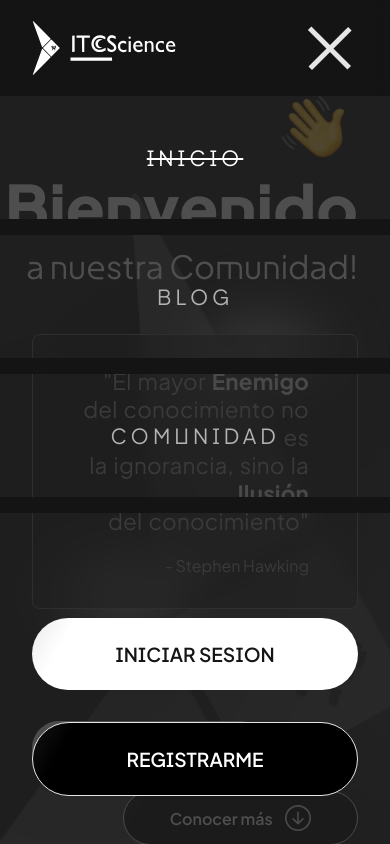
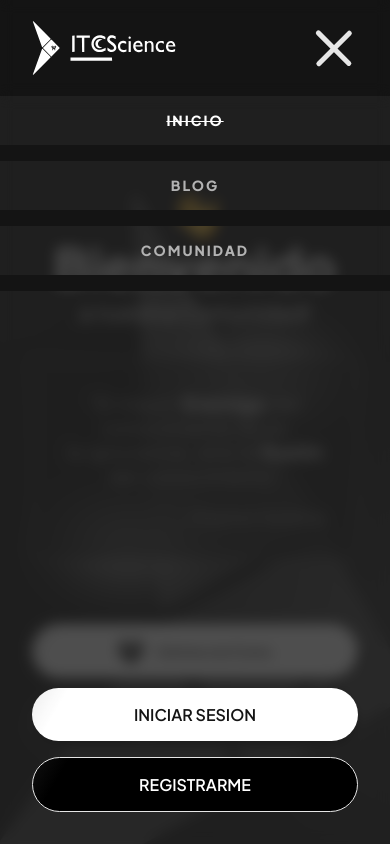
Before and after one commit to fr4nkd3v/ITCScience-Home-Page, a website: page src/index.pug in a window 390 px wide. Both pictures are taken after a click on the element 330 px from the left and 47 px from the top of the page. Shown: the top 844 px of the page. Drawn offline with nearby package versions, Linux system fonts and the light colour scheme; files that its build step writes are made by us from their sources; files whose address does not match are found by name.

Commit message:
chore: improve menu styles & responsive grid

```diff
--- a/public/script.js
+++ b/public/script.js
@@ -1,4 +1,5 @@
 // Variables
+const body = document.querySelector('body');
 const menuBtn = document.querySelector('header .menu');
 const lateralMenuPanel = document.querySelector('header .lateral-menu');
 const handIcon = document.querySelector('.initial .header .hand')
@@ -6,6 +7,7 @@ const handIcon = document.querySelector('.initial .header .hand')
 // Handlers
 function handlerClickMenuBtn() {
   menuBtn.classList.toggle('active');
+  body.classList.toggle('no-scroll')
 }
 function setHandAnimation() {
   if (handIcon.classList.contains('first-animate') || handIcon.classList.contains('animate'))
--- a/src/index.pug
+++ b/src/index.pug
@@ -54,8 +54,8 @@ html(lang="es")
       section.initial: .wrapper
 
           .header.font-style-3
-            img.hand(src="./assets/images/hand.png", alt="")
-            | #[span Bienvenido ] a nuestra Comunidad!
+            span.highlight #[img.hand(src="./assets/images/hand.png", alt="")] Bienvenido
+            span a nuestra Comunidad!
 
           .wrapper-quote
             .back-quote
--- a/src/sass/_custom.scss
+++ b/src/sass/_custom.scss
@@ -54,7 +54,6 @@ $secondary-color: #fff;
   100% { transform: rotate(180deg); }
 }
 
-
 // @keyframes rotate {
 //   0% {transform: rotate(0deg);}
 //   100% {transform: rotate(360deg);}
--- a/src/sass/_media-queries.scss
+++ b/src/sass/_media-queries.scss
@@ -1,61 +1,21 @@
-// Custom media query for background (.back) for section.initial
-@media screen and (max-width: 1069px) {
-
-  section.initial .wrapper{
-    & > .back {
-      opacity: .2;
-    }
-  }
-
-}
-
-// Custom media query
+// Custom media queries
 @media screen and (max-width: 1250px) {
   section.our .content .paragraphs p {
     width: 40%;
   }
 }
 
-/* Pantallas grandes (desktops de menos de 1200px) */
-@media screen and (max-width: 1199px) {
-
-
-  section.community .wrapper {
-
-    align-items: center;
-
-    .header, p, .stats {
-      width: 100%;
-    }
-    .header { align-items: center; }
-
-    p {
-      max-width: 50rem;
-      text-align: center;
-    }
-
-    .stats { justify-content: center; }
-
-    .img-wrapper {
-      position: relative;
-      top: initial; right: initial;
-      transform: initial;
-      width: fit-content;
-    }
-  }
-
-}
-
-
-// Custom media query for section.groups
+// Custom media queries
 @media screen and (max-width: 1090px) {
-
   section.groups .content {
     grid-template-columns: 1fr;
-    row-gap: 0;
+    row-gap: 2rem;
 
     .group:nth-child(n) {
-      & > img { width: 11rem; }
+      & > img {
+        max-width: 13rem;
+        width: 100%;
+      }
 
       .circle, .back { width: 16rem; height: 16rem; }
 
@@ -75,10 +35,41 @@
   }
 }
 
+/* Pantallas grandes (desktops de menos de 1200px) */
+@media screen and (max-width: 1199px) {
+  section.community .wrapper {
+    align-items: center;
+
+    .header, p, .stats { width: 100%; }
+    .header { align-items: center; }
+
+    p {
+      max-width: 50rem;
+      text-align: center;
+    }
+
+    .stats { justify-content: center; }
+
+    .img-wrapper {
+      position: relative;
+      top: initial; right: initial;
+      transform: initial;
+      width: fit-content;
+    }
+  }
+}
+
+// Custom media queries
+@media screen and (max-width: 1069px) {
+  section.initial .wrapper{
+    & > .back {
+      opacity: .2;
+    }
+  }
+}
 
 /* Pantallas medianas (tablets de menos de 992px) */
 @media screen and (max-width: 991px) {
-
   section.our .content {
     gap: 5rem;
 
@@ -153,22 +144,47 @@
   }
 }
 
-
+// Custom media queries
 @media screen and (max-width: 860px) {
-  // cambios del menú y nav
   header {
     .menu, .lateral-menu { display: flex; }
+    nav, .session-options { display: none; }
+  }
 
-    nav, .session-options { display: none; }
-
+  section.initial > .wrapper {
+    gap: 2rem;
   }
 }
 
-
 /* Pantallas pequeñas (móviles en landscape de menos de 768px) */
 @media screen and (max-width: 767px) {
-
-
+  section.initial {
+    .header {
+      font-size: 1.4rem;
+      .highlight {
+        font-size: 3.2rem;
+        line-height: 90%;
+        .hand { width: 3rem; }
+      }
+      span:last-child {
+        margin-top: 10px;
+      }
+    }
+    .quote > p {
+      font-size: 1.2rem;
+    }
+  }
+  section.our {
+    .header .title span {
+      font-size: 3.4rem;
+    }
+    .content .paragraphs {
+      padding: 0;
+      p {
+        width: 100%;
+      }
+    }
+  }
   section.groups .content {
     row-gap: 4rem;
 
@@ -182,27 +198,41 @@
       }
     }
 
-    .group:nth-child(1),
-    .group:nth-child(3) { justify-self: end; }
-    .group:nth-child(2),
-    .group:nth-child(4) { justify-self: start; }
+    .group:nth-child(odd) { justify-self: end; }
+    .group:nth-child(even) { justify-self: start; }
 
     &::before { opacity: .5; }
     &::after { background-color: $gray-4-color; }
   }
 
+  p, span {
+    font-size: .87rem;
+  }
 }
 
-
+// Custom media queries
 @media screen and (max-width: 650px) {
-
-
-  section.community .wrapper {
-
+  section.initial {
+    & > .wrapper {
+      align-items: center;
+    }
     .header {
       text-align: center;
+      display: flex;
+      flex-direction: column;
     }
-
+    .quote {
+      padding: 2rem;
+      p:first-child {
+        text-align: center;
+      }
+    }
+    .row {
+      justify-content: center;
+    }
+  }
+  section.community .wrapper {
+    .header { text-align: center; }
     .img-wrapper {
       width: 100%; height: auto;
 
@@ -210,9 +240,7 @@
       .ping { width: .5rem; height: .5rem; }
     }
   }
-
 }
-
 
 /* Pantallas muy pequeñas (móviles en portrait de menos de 576px) */
 @media screen and (max-width: 575px) {
@@ -221,10 +249,14 @@
     & > .row {
       gap: 1rem;
       flex-direction: column;
-      a:first-child { align-self: flex-start; }
+      align-items: center;
+
+      a {
+        max-width: 28rem;
+        width: 100%;
+      }
       a:last-child {
-        align-self: flex-end;
-        padding: 0 2.8rem;
+        flex-direction: row-reverse;
       }
     }
   }
@@ -235,4 +267,13 @@
     }
   }
 
+  section.groups .content {
+    .group:nth-child(n) {
+      grid-template-columns: 50% 50%;
+      row-gap: 2rem;
+    }
+    &::before {
+      background-size: auto 100%;
+    }
+  }
 }
--- a/src/sass/main.scss
+++ b/src/sass/main.scss
@@ -19,6 +19,13 @@ body {
   font-weight: 400;
   font-style: normal;
   overflow-x: hidden;
+}
+body.no-scroll {
+  overflow: hidden;
+}
+
+p, span {
+  font-size: 1rem;
 }
 
 span::selection,
@@ -113,12 +120,16 @@ section .wrapper > .header {
     font-weight: 800;
     font-feature-settings: 'ss03';
     color: $secondary-color;
+    text-align: center;
+    span {
+      font-size: inherit;
+    }
   }
 
   p {
     color: $gray-9-color;
     margin-top: 2.6rem;
-    line-height: 2.2rem;
+    line-height: 180%;
     letter-spacing: .5px;
     word-spacing: 1px;
   }
@@ -126,14 +137,23 @@ section .wrapper > .header {
 
 
 header {
-  position: relative; z-index: 30;
+  position: relative;
+  z-index: 30;
   height: 6rem;
   display: flex;
   justify-content: center;
   font-weight: 700;
   font-size: .9rem;
+
+  &::before {
+    content: '';
+    display: block;
+    position: absolute;
+    top: 0; left: 0;
+    width: 100%; height: 100%;
     background-color: rgba(20, 20, 20, 40%);
     backdrop-filter: blur(7px);
+  }
 
   .wrapper {
     display: flex;
@@ -216,7 +236,7 @@ header {
     justify-content: space-between;
     align-items: flex-end;
     position: relative;
-    width: 3.5rem; height: 2.3rem;
+    width: 3.0rem; height: 2.0rem;
     cursor: pointer;
 
     .line {
@@ -224,6 +244,7 @@ header {
 
       height: .3rem;
       background-color: $gray-9-color;
+      border-radius: 0.15rem;
       transition: all .2s ease-in-out;
     }
     .line:nth-child(1) {
@@ -266,29 +287,30 @@ header {
     flex-direction: column;
     justify-content: space-between;
     width: 100%; height: calc(100vh - 6rem);
-    padding-bottom: 1rem;
     position: absolute;
     top: 6rem; left: 100%;
 
     background-color: #222222cc;
-    backdrop-filter: blur(3px);
-
+    backdrop-filter: blur(7px);
     transition: left .5s ease-in-out;
 
-
-    li > a {
+    li {
+      transition: background-color .2s;
+      &:hover {
+        background-color: rgba(0 ,0 ,0, .4);
+      }
+      & > a {
         position: relative;
         width: 100%;
         display: flex;
         justify-content: center;
 
         font-size: 1.3rem;
-      font-weight: 400;
-      letter-spacing: 4px;
+        font-weight: 800;
+        letter-spacing: 2px;
         color: $gray-7-color;
-      padding: 3rem 0;
+        padding: 1rem 0;
         border-bottom: 1rem solid $primary-color;
-      font-feature-settings: 'ss01';
         transition: color .3s, text-shadow .3s;
 
         &.active {
@@ -296,45 +318,31 @@ header {
           color: $secondary-color;
         }
 
-      span { position: relative; }
-
+        &:not(.active) {
+          &:hover {
+            color: $gray-9-color;
+            text-shadow: 0 0 10px #ffffff88;
+          }
         }
 
-    li > a:not(.active) {
-
-      span::after {
-        content: ""; display: block;
-        position: absolute;
-        top: calc(100% + .5rem);
-        width: 0rem; height: 2px;
-        background-color: $gray-7-color;
-        left: 50%;
+        span {
+          position: relative;
           transition: width .3s, left .3s;
-      }
-
-      &:hover {
-
-        color: $gray-9-color;
-        text-shadow: 0 0 10px #ffffff88;
-
-        span::after {
-          width: 100%; left: 0px;
-          background-color: $gray-9-color;
         }
       }
     }
 
+
     .lat-session-options {
-      display: flex; gap: 2rem;
+      display: flex; gap: 1rem;
       flex-direction: column;
       padding: 2rem;
 
       a {
-        font-size: 1.2rem;
+        font-size: 1rem;
         height: auto;
-        padding: 1.5rem 0;
+        padding: 1rem 0;
         border-radius: 3rem;
-        font-feature-settings: 'ss01';
       }
     }
   }
@@ -353,6 +361,8 @@ section.initial {
     flex-direction: column;
     align-items: flex-end;
     justify-content: center;
+    padding-top: 2rem;
+    padding-bottom: 2rem;
   }
 
   .header {
@@ -362,15 +372,18 @@ section.initial {
     color: $secondary-color;
     text-align: right;
     span {
+      font-size: inherit;
+    }
+    .highlight {
       font-size: 4rem;
       font-weight: 800;
-    }
       .hand {
         width: 4rem;
-      margin-right: .8rem;
         transform: rotate(0deg);
         transform-origin: 90% 90%;
       }
+    }
+
     .hand.first-animate {
       animation: hi 1.2s ease-in-out 1s;
     }
@@ -441,20 +454,21 @@ section.initial {
     background-color: #18181888;
     backdrop-filter: blur(8px);
 
-    font-size: 1.4rem;
     padding: 2rem 3rem;
     color: $gray-6-color;
     border: 1px solid $gray-4-color;
     border-radius: .5rem;
-    text-align: end;
+    text-align: right;
 
     p {
       letter-spacing: .2px;
       word-spacing: 2px;
+      font-size: 1.4rem;
     }
     span {
       font-weight: 700;
       color: $gray-9-color;
+      font-size: inherit;
     }
 
     .autor {
@@ -471,7 +485,7 @@ section.initial {
     position: relative;
     z-index: 5;
 
-    margin-top: 4rem;
+    margin-top: 2rem;
 
     .btn {
       min-width: 14.7rem;
@@ -743,7 +757,11 @@ section.groups {
         color: $primary-color;
         z-index: 20;
       }
-      h1, p, & > a { opacity: .8; }
+      h1, p, & > a {
+        opacity: .8;
+        position: relative;
+        z-index: 30;
+      }
       & > img {
         align-self: center;
         width: 14rem;
@@ -917,12 +935,11 @@ section.blog {
       width: 100%;
       margin-top: 4rem;
       display: grid; gap: 3rem;
-      grid-template-columns: repeat(3, 1fr);
+      grid-template-columns: repeat(auto-fit, minmax(18rem, 1fr));
       grid-auto-rows: 1fr;
-
     }
 
-    .header {
+    & > .header {
 
       .title span {
         background: linear-gradient(90deg, #227FEB 0%, #31DBD8 100%);
@@ -952,7 +969,7 @@ section.blog {
       width: 100%;
       border-radius: var(--border-radius);
       border: 1px solid $gray-4-color;
-      // overflow: hidden;
+      cursor: pointer;
 
       transition: box-shadow .2s;
 
```
Also changed, not shown: public/css/style.css, public/index.html, 1 other file. Lines whose indentation alone changed are shown as unchanged.
